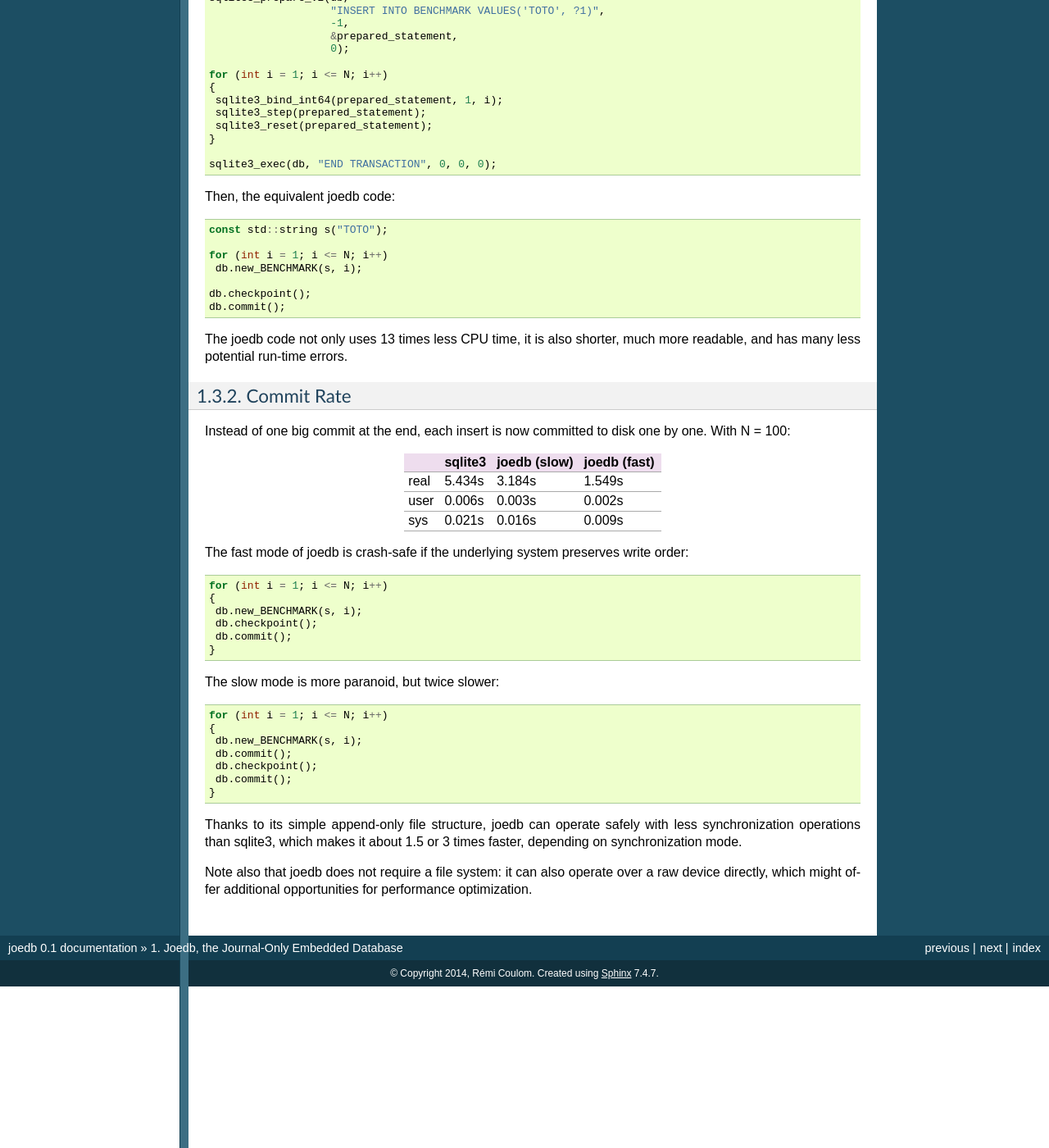
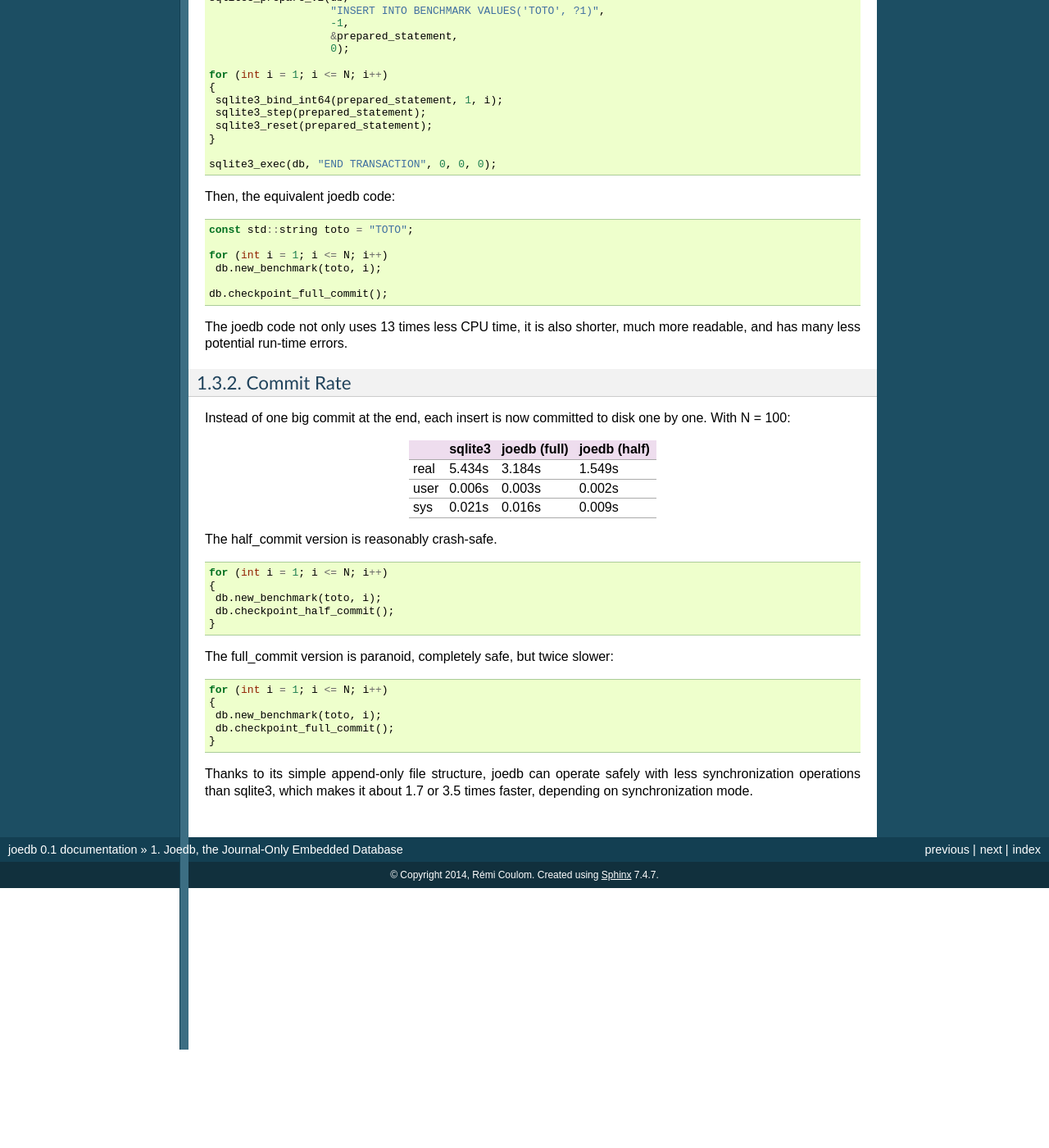
Before and after one commit to Remi-Coulom/joedb, a Sphinx documentation site: the page built from doc/source/intro.rst, in a window 1280 px wide and 1400 px high, scrolled down 2644 px. Shown: the whole window at 82% size. Built offline with Sphinx 7.4.7, drawn with Linux system fonts in a browser that asks for light colours; formulas are drawn with MathJax 3; after the commit the page ends 3924 px from its top, so only the background shows below that.

Commit message:
doc, benchmark, minor

```diff
--- a/doc/source/intro.rst
+++ b/doc/source/intro.rst
@@ -112,13 +112,12 @@ Then, the equivalent joedb code:
 
 .. code-block:: c++
 
-  const std::string s("TOTO");
+  const std::string toto = "TOTO";
 
   for (int i = 1; i <= N; i++)
-   db.new_BENCHMARK(s, i);
+   db.new_benchmark(toto, i);
 
-  db.checkpoint();
-  db.commit();
+  db.checkpoint_full_commit();
 
 The joedb code not only uses 13 times less CPU time, it is also shorter, much more readable, and has many less potential run-time errors.
 
@@ -128,7 +127,7 @@ Commit Rate
 Instead of one big commit at the end, each insert is now committed to disk one by one. With N = 100:
 
 +------+---------+--------------+--------------+
-|      | sqlite3 | joedb (slow) | joedb (fast) |
+|      | sqlite3 | joedb (full) | joedb (half) |
 +======+=========+==============+==============+
 | real | 5.434s  | 3.184s       | 1.549s       |
 +------+---------+--------------+--------------+
@@ -137,29 +136,24 @@ Instead of one big commit at the end, each insert is now committed to disk one b
 | sys  | 0.021s  | 0.016s       | 0.009s       |
 +------+---------+--------------+--------------+
 
-The fast mode of joedb is crash-safe if the underlying system preserves write order:
+The half_commit version is reasonably crash-safe.
 
 .. code-block:: c++
 
   for (int i = 1; i <= N; i++)
   {
-   db.new_BENCHMARK(s, i);
-   db.checkpoint();
-   db.commit();
+   db.new_benchmark(toto, i);
+   db.checkpoint_half_commit();
   }
 
-The slow mode is more paranoid, but twice slower:
+The full_commit version is paranoid, completely safe, but twice slower:
 
 .. code-block:: c++
 
   for (int i = 1; i <= N; i++)
   {
-   db.new_BENCHMARK(s, i);
-   db.commit();
-   db.checkpoint();
-   db.commit();
+   db.new_benchmark(toto, i);
+   db.checkpoint_full_commit();
   }
 
-Thanks to its simple append-only file structure, joedb can operate safely with less synchronization operations than sqlite3, which makes it about 1.5 or 3 times faster, depending on synchronization mode.
-
-Note also that joedb does not require a file system: it can also operate over a raw device directly, which might offer additional opportunities for performance optimization.
+Thanks to its simple append-only file structure, joedb can operate safely with less synchronization operations than sqlite3, which makes it about 1.7 or 3.5 times faster, depending on synchronization mode.
--- a/doc/source/todo.rst
+++ b/doc/source/todo.rst
@@ -4,7 +4,6 @@ TODO
 Short term
 ----------
 
-- test vector stuff more
 - vector error: must insert right at the back, don't make holes
 - custom error management
 
```
Also changed, not shown: other parts of doc/source/todo.rst (+1 -0 lines), 3 other files.
